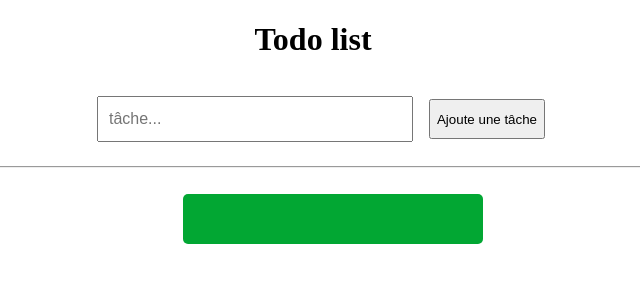
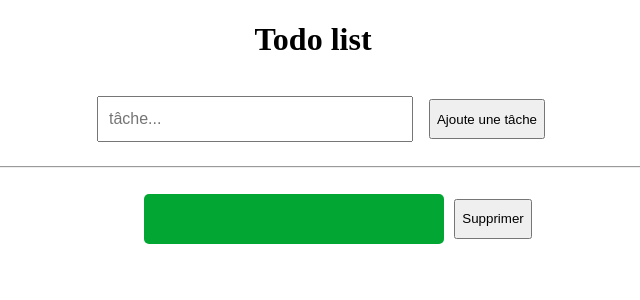
Before and after one commit to Cfy1010/todolist_in_react, a React (Vite) app: page / in a window 1280 px wide. Both pictures are taken after a click on the button "Ajoute une tâche". Shown: the top 300 px of the page, without its empty margins (327-967 px from the left). Built offline with nearby package versions, Linux system fonts and the light colour scheme.

Commit message:
add button supprimer

```diff
--- a/src/App.css
+++ b/src/App.css
@@ -30,3 +30,8 @@ li {
   font-size: 1.3rem;
   padding-top: 10px;
 }
+
+#task {
+  display: flex;
+  align-items: center;
+}
--- a/src/App.jsx
+++ b/src/App.jsx
@@ -36,7 +36,12 @@ function App() {
         <hr />
         <ul>
           {todoList.map((val, key) => {
-            return <li key={key}>{val}</li>;
+            return (
+              <div id="task">
+                <li key={key}>{val}</li>
+                <button>Supprimer</button>
+              </div>
+            );
           })}
         </ul>
       </div>
```
